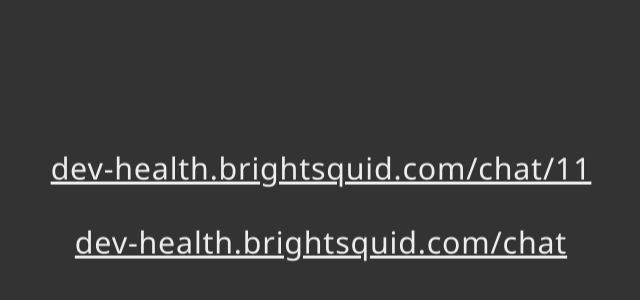
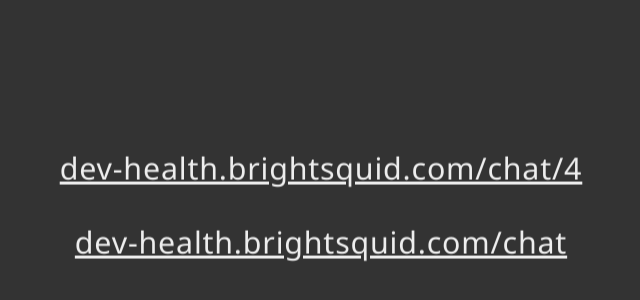
Before and after one commit to camloken/camloken.github.io, a plain HTML site: page test.html in a window 1280 px wide. Shown: the part 194-494 px from the top of the page, without its empty margins (319-959 px from the left). Drawn offline with Linux system fonts and the light colour scheme.

Commit message:
Update test.html

```diff
--- a/test.html
+++ b/test.html
@@ -10,7 +10,7 @@
 </head>
 <body>
 	<div class="content">
-	<h3><a href="https://dev-health.brightsquid.com/chat/11" style="color:#eee;">dev-health.brightsquid.com/chat/11</a></h3>
+	<h3><a href="https://dev-health.brightsquid.com/chat/4" style="color:#eee;">dev-health.brightsquid.com/chat/4</a></h3>
 	<br>
 	<h3><a href="https://dev-health.brightsquid.com/chat" style="color:#eee;">dev-health.brightsquid.com/chat</a></h3>
 	</div>
```
